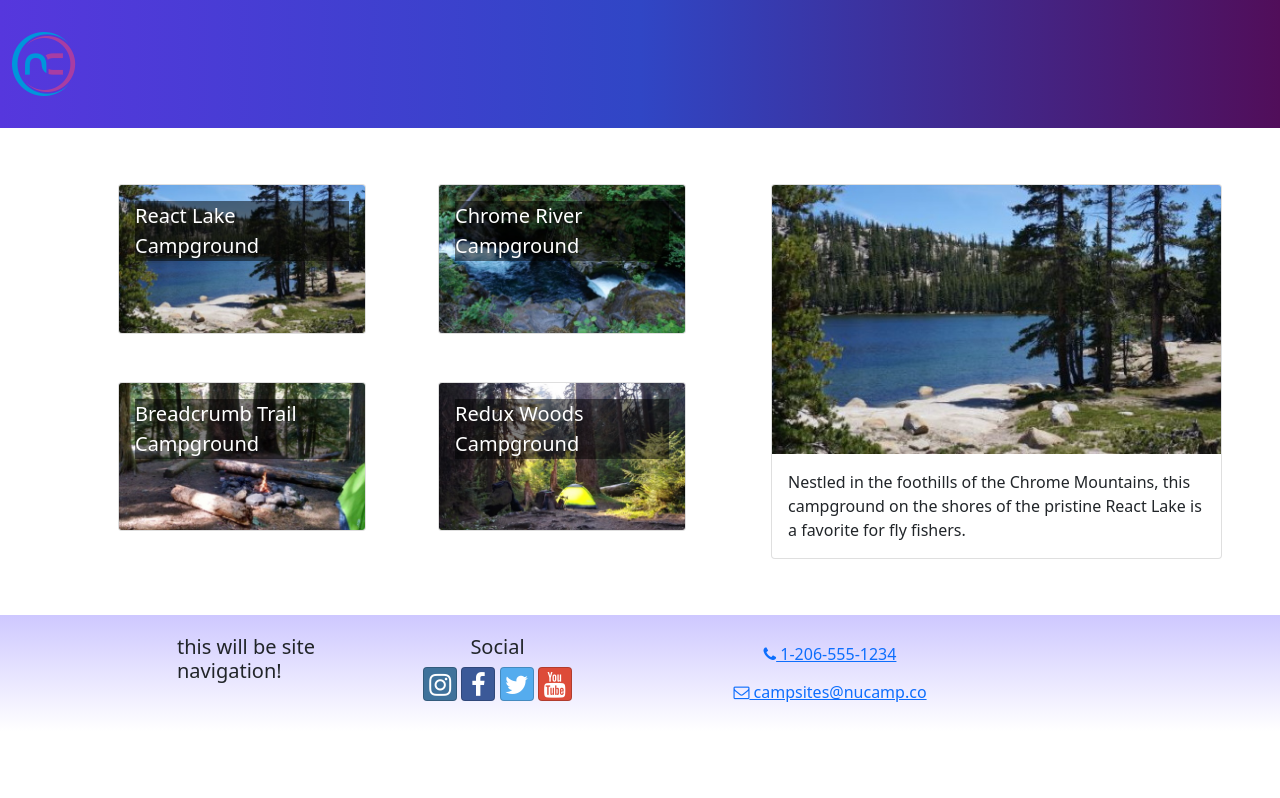
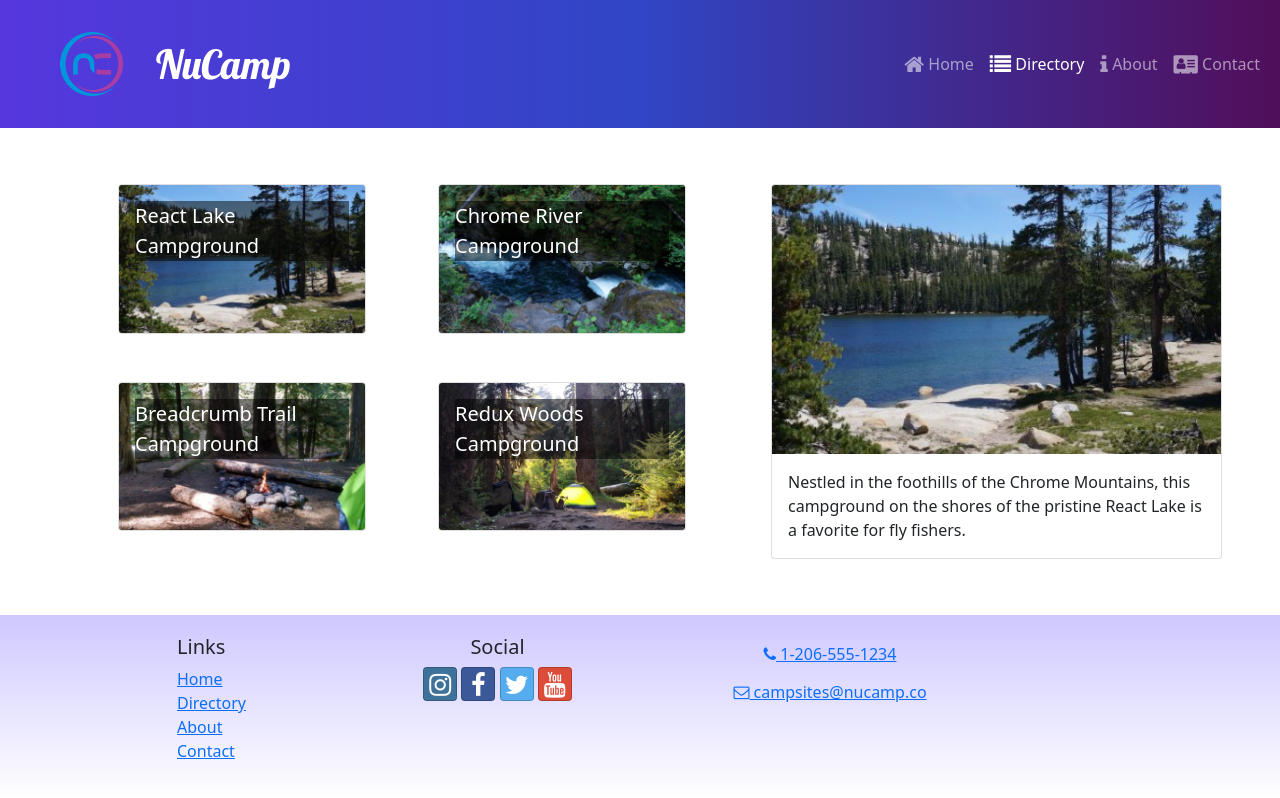
Before and after one commit to ramghar/nucampsiteFolder, a React (Create React App) app: page /directory in a window 1280 px wide. Built offline with nearby package versions, Linux system fonts and the light colour scheme.

Commit message:
Header and Footer Links

```diff
--- a/src/components/Footer.js
+++ b/src/components/Footer.js
@@ -1,4 +1,5 @@
 import { Container, Row, Col } from 'reactstrap'
+import { Link } from 'react-router-dom'
 
 const Footer = () => {
     return (
@@ -6,7 +7,21 @@ const Footer = () => {
             <Container>
                 <Row>
                     <Col xs={{ size: 4, offset: 1 }} sm='2'>
-                        <h5>this will be site navigation!</h5>
+                        <h5>Links</h5>
+                        <ul className='list-unstyled'>
+                            <li>
+                                <Link  to='/'>Home</Link >
+                            </li>
+                            <li>
+                                <Link  to='/directory'>Directory</Link >
+                            </li>
+                            <li>
+                                <Link  to='/about'>About</Link >
+                            </li>
+                            <li>
+                                <Link  to='/contact'>Contact</Link >
+                            </li>
+                        </ul>
                     </Col>
                     <Col xs='6' sm='3' className='text-center'>
                         <h5>Social</h5>
--- a/src/components/Header.js
+++ b/src/components/Header.js
@@ -1,17 +1,53 @@
 
-import { Navbar, NavbarBrand } from 'reactstrap'
-import NucampLogo from '../app/assets/img/logo.png'
+
+import { useState } from 'react';
+import {
+    Navbar,
+    NavbarBrand,
+    Collapse,
+    NavbarToggler,
+    Nav,
+    NavItem
+} from 'reactstrap';
+import { NavLink } from 'react-router-dom';
+import NucampLogo from '../app/assets/img/logo.png';
 
 const Header = () => {
+    const [menuOpen, setMenuOpen] = useState(false);
+
     return (
         <Navbar dark color='primary' sticky='top' expand='md'>
+            <NavbarBrand className='ms-5' href='/'>
+                <img src={NucampLogo} alt='nucamp logo' className='float-start' />
+                <h1 className='mt-2'>NuCamp</h1>
+            </NavbarBrand>
+            <NavbarToggler onClick={() => setMenuOpen(!menuOpen)} />
+            <Collapse navbar isOpen={menuOpen}>
+                <Nav className='ms-auto' navbar>
+                    <NavItem>
+                        <NavLink className='nav-link' to='/'>
+                            <i className='fa fa-home fa-lg' /> Home
+                        </NavLink>
+                    </NavItem>
+                    <NavItem>
+                        <NavLink className='nav-link' to='/directory'>
+                            <i className='fa fa-list fa-lg' /> Directory
+                        </NavLink>
+                    </NavItem>
+                    <NavItem>
+                        <NavLink className='nav-link' to='/about'>
+                            <i className='fa fa-info fa-lg' /> About
+                        </NavLink>
+                    </NavItem>
+                    <NavItem>
+                        <NavLink className='nav-link' to='/contact'>
+                            <i className='fa fa-address-card fa-lg' /> Contact
+                        </NavLink>
+                    </NavItem>
+                </Nav>
+            </Collapse>
+        </Navbar>
+    );
+};
 
-            <NavbarBrand href='/'>
-                <img src={NucampLogo} alt='nucamp logo' />
-            </NavbarBrand>
-
-        </Navbar>
-    )
-}
-
-export default Header
+export default Header;
```
